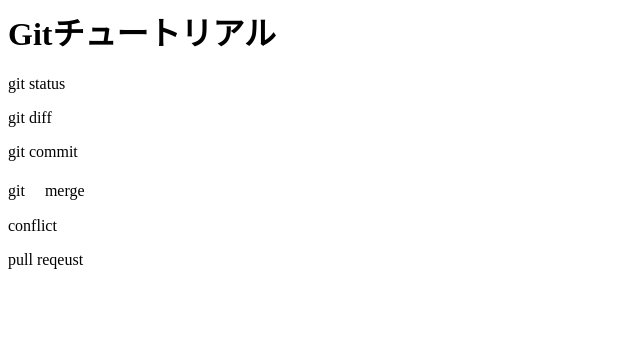
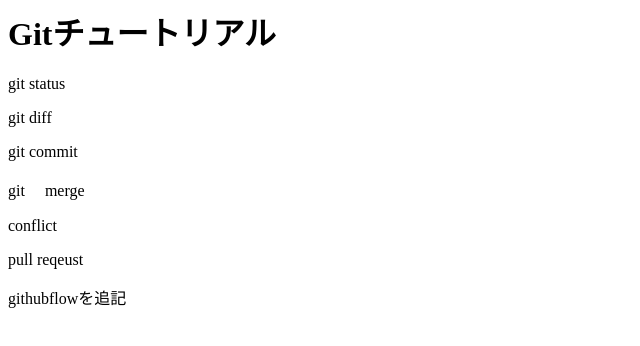
Before and after one commit to kou319dtnm/git_tutorial, a plain HTML site: page index.html in a window 1280 px wide. Shown: the whole page, without its empty margins (0-640 px from the left). Drawn offline with Linux system fonts and the light colour scheme.

Commit message:
github_flowを追記

```diff
--- a/index.html
+++ b/index.html
@@ -5,3 +5,5 @@
 <p>git 　merge</p>
 <p>conflict</p>
 <p>pull reqeust<p/>
+<p>githubflowを追記
+</p>
```
